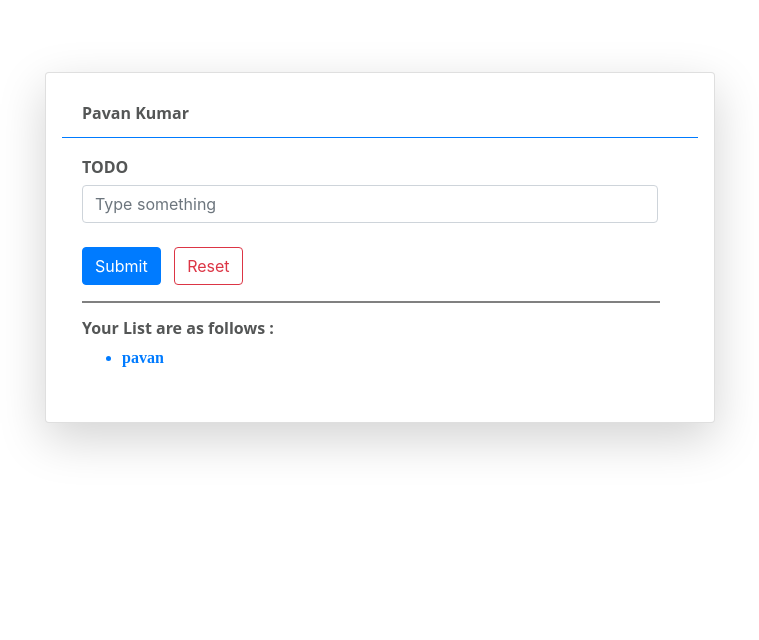
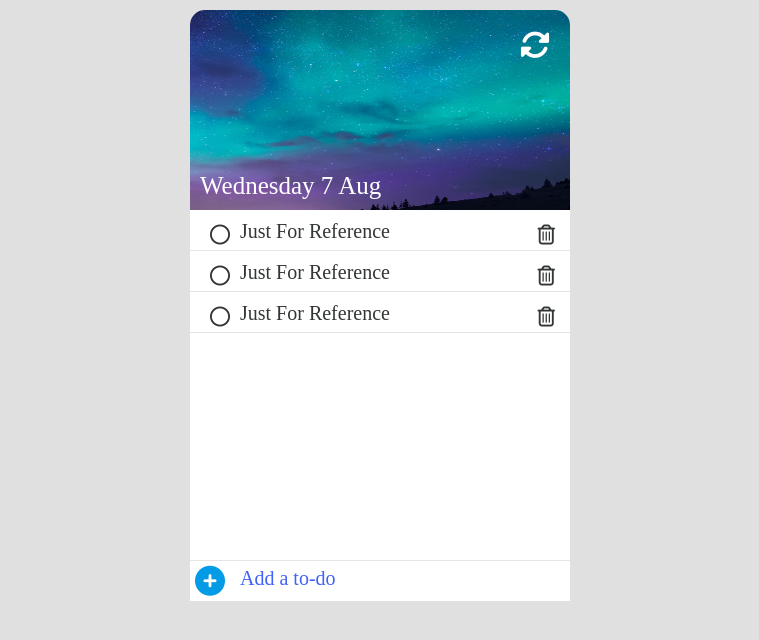
Before and after one commit to pavankpdev/Todo-app, a plain HTML site: page index.html in a window 1280 px wide. Shown: the whole page, without its empty margins (260-1019 px from the left). Drawn offline with nearby package versions, Linux system fonts and the light colour scheme.

Commit message:
UI version 1.0

```diff
--- a/css/style.css
+++ b/css/style.css
@@ -1,22 +1,165 @@
-.hide {
-    visibility: hidden;
+body{
+  padding: 0;
+  margin: 0;
+  background-color: #e0e0e0;
 }
-  h6{
-    font-family: 'open sans';
-    font-weight:bolder;
-    color: #545656;
+
+.container{
+  padding:10px;
+  width:380px;
+  margin:0 auto;
 }
-  .new1 {
-    border: 1px solid grey;
-    width: 150%;
+
+.header{
+  width: 380px;
+  height:200px;
+  background-image: url('../asset/bg2.jpg');
+  background-size: 100% 200%;
+  background-repeat: no-repeat;
+  border-radius: 15px 15px 0 0 ;
+  position: relative;
+
 }
-  li{
+.header :-webkit-box-shadow:{
+  box-shadow: -16px 17px 28px -10px rgba(84,86,86,0.69);
+}
+
+.reset{
+  width: 30px;
+  height: 30px;
+  position: absolute;
+  right: 20px;
+  top: 20px;
+  color: white;
+}
+
+.reset i{
+  font-size: 30px;
+  color: #FFF;
+}
+
+.reset i:hover{
+    cursor: pointer;
+    text-shadow: 1px 3px 5px #000;
+    transform: rotate(45deg);
+}
+
+.date{
+  bottom: 10px;
+  left: 10px;
+  color: #FFF;
+  position: absolute;
+  font-family: 'pacifico';
+  font-size: 25px;
+}
+
+.contents{
+ background-color: #FFF;
+  width: 380px;
+  height: 350px;
+  max-height:350px;
+  background-color: #FFF;
+  overflow: auto;
+}
+.contents::-webkit-scrollbar {
+  display: none;
+}
+.contents ul{
+  padding: 0;
+  margin: 0;
+}
+.item{
+  width: 380px;
+  height: 40px;
+  min-height: 40px;
+  position: relative;
+  border-bottom: 1px solid rgba(0,0,0,0.1);
+  list-style: none;
+  padding: 0;
+  margin: 0;
+  color: #333636;
+
+}
+
+.item i.co{
+  position: absolute;
+  font-size: 20px;
+  left: 15px;
+  top: 10px;
+  padding: 5px;
+}
+.item i.co:hover{
+  cursor: pointer;
+  color: #6eb200;
+}
+/*this property below will change the icon when its clicked*/
+.fa-check-circle{
+  color:#6eb200;
+}
+.item p.text{
+  position: absolute;
+  padding:0;
+  margin:0;
+  font-size: 20px;
+  left:50px;
+  top: 10px;
+  background-color: #FFF;
+  max-width:285px;
   font-family: 'product sans';
-    font-weight:bold;
-    color: #007bff;
 }
-  .kp{
-    font-family: 'open sans';
-    font-weight:bolder;
-    color: #545656;
+
+.lineThrough{
+  text-decoration: line-through;
+  color : #ccc;
 }
+
+.item i.de{
+  position: absolute;
+  font-size: 20px;
+  right: 15px;
+  top: 15px;
+}
+
+.item i.de:hover{
+  cursor: pointer;
+  color: #E53935;
+}
+
+hr{
+  width: 75%;
+  color:#333636;
+  bottom: 0;
+}
+
+/*---------- todo content----------*/
+.todo{
+  position: relative;
+  width: 380px;
+  height: 40px;
+  min-height: 40px;
+  background-color: #FFF;
+  border-top: 1px solid rgba(0,0,0,0.1);
+}
+
+.todo i{
+  position: absolute;
+  font-size: 30px;
+  color: #039BE5;
+  bottom: 5px;
+  left: 5px;
+}
+.todo input{
+  position: absolute;
+  left: 40px;
+  height: 35px;
+  width: 310px;
+  background-color: transparent;
+  border: none;
+  font-size: 20px;
+  padding-left:10px;
+}
+.todo input::-webkit-input-placeholder { /* Chrome/Opera/Safari */
+  color: #4162f6;
+  font-family: 'product sans';
+  font-size: 20px;
+}
--- a/index.html
+++ b/index.html
@@ -1,76 +1,62 @@
 <html>
   <head>
-    <title>
-      Javascript
-    </title>
+    <title>ToDo App</title>
+    <!-- fontawesome kit  -->
+    <script src="https://kit.fontawesome.com/fbeb8616b2.js"></script>
+    <!-- fontawesome kit  -->
     <link
-      href="https://stackpath.bootstrapcdn.com/bootstrap/4.3.1/css/bootstrap.min.css"
+      href="https://stackpath.bootstrapcdn.com/font-awesome/4.7.0/css/font-awesome.min.css"
       rel="stylesheet"
-      integrity="sha384-ggOyR0iXCbMQv3Xipma34MD+dH/1fQ784/j6cY/iJTQUOhcWr7x9JvoRxT2MZw1T"
+      integrity="sha384-wvfXpqpZZVQGK6TAh5PVlGOfQNHSoD2xbE+QkPxCAFlNEevoEH3Sl0sibVcOQVnN"
       crossorigin="anonymous"
     />
+    <!-- custom css -->
     <link rel="stylesheet" href="css/style.css" />
   </head>
   <body>
-    <br /><br /><br />
     <div class="container">
-      <div class="card-deck">
-        <div class="card hide col-sm-2">
-          <div class="card-header">
-            Pavan Kumar
-          </div>
-          <div class="card-body"><br /><br /><br /><br /><br /></div>
+      <!-- header section [image, date and reset button] -->
+      <div class="header">
+        <div class="reset">
+          <i class="fas fa-sync-alt"></i>
         </div>
-        <!-- card in action -->
-        <div class="card shadow-lg p-3 mb-5 bg-white rounded">
-          <div
-            class="card-header border-primary kp"
-            style="background:transparent;"
-          >
-            Pavan Kumar
-          </div>
-          <div class="card-body col-sm-8">
-            <h6>TODO</h6>
-            <input
-              type="text"
-              class="form-control"
-              placeholder="Type something"
-              style="width: 150%"
-              id="inp"
-            /><br />
-            <button type="button" class="btn btn-primary" id="sub">
-              Submit
-            </button>
-            &#160;
-            <button type="button" class="btn btn-outline-danger" id="res">
-              Reset
-            </button>
-            <hr class="new1" />
-            <h6>Your List are as follows :</h6>
-            <ul class="list">
-              <li>pavan</li>
-            </ul>
-          </div>
-        </div>
-        <!-- ---------------  -->
-        <div class="card hide col-sm-2">
-          <div class="card-header">
-            Pavan Kumar
-          </div>
-          <div class="card-body"><br /><br /><br /><br /><br /></div>
+        <div class="date">
+          Wednesday 7 Aug
         </div>
       </div>
+
+      <!-- Contents section [Todo list ] -->
+      <div class="contents">
+        <ul class="list">
+            <li class="item">
+                <i class="fa fa-circle-thin co" job="complete" id="0"></i>
+                <p class="text">Just For Reference</p>
+                <i class="fa fa-trash-o de" job="delete" id="0"></i>
+
+            </li>
+            <li class="item">
+                <i class="fa fa-circle-thin co" job="complete" id="0"></i>
+                <p class="text">Just For Reference</p>
+                <i class="fa fa-trash-o de" job="delete" id="0"></i>
+
+            </li>
+            <li class="item">
+                <i class="fa fa-circle-thin co" job="complete" id="0"></i>
+                <p class="text">Just For Reference</p>
+                <i class="fa fa-trash-o de" job="delete" id="0"></i>
+
+            </li>
+          <!--
+            items such as todo, completed button and trash will be inserted by javascript
+
+
+          -->
+        </ul>
+      </div>
+      <div class="todo">
+        <i class="fas fa-plus-circle"></i>
+        <input type="text" id="todo" placeholder="Add a to-do"/>
+      </div>
     </div>
-    <script
-      src="https://stackpath.bootstrapcdn.com/bootstrap/4.3.1/js/bootstrap.min.js"
-      integrity="sha384-JjSmVgyd0p3pXB1rRibZUAYoIIy6OrQ6VrjIEaFf/nJGzIxFDsf4x0xIM+B07jRM"
-      crossorigin="anonymous"
-    ></script>
-    <script
-      src="https://stackpath.bootstrapcdn.com/bootstrap/4.3.1/js/bootstrap.bundle.min.js"
-      integrity="sha384-xrRywqdh3PHs8keKZN+8zzc5TX0GRTLCcmivcbNJWm2rs5C8PRhcEn3czEjhAO9o"
-      crossorigin="anonymous"
-    ></script>
-    <script src="js/index.js"></script>
   </body>
 </html>
--- a/js/index.js
+++ b/js/index.js
@@ -11,7 +11,7 @@ submit.addEventListener('click', function() {
 /*
 reset.addEventListener('click',function() {
     const RemoveList= document.querySelectorAll(".list");
-
+    this is just for fun
 
 }
 */
```
Also changed, not shown: asset/bg2.jpg (added), asset/nature.jpg (deleted). Lines whose indentation alone changed are shown as unchanged.
